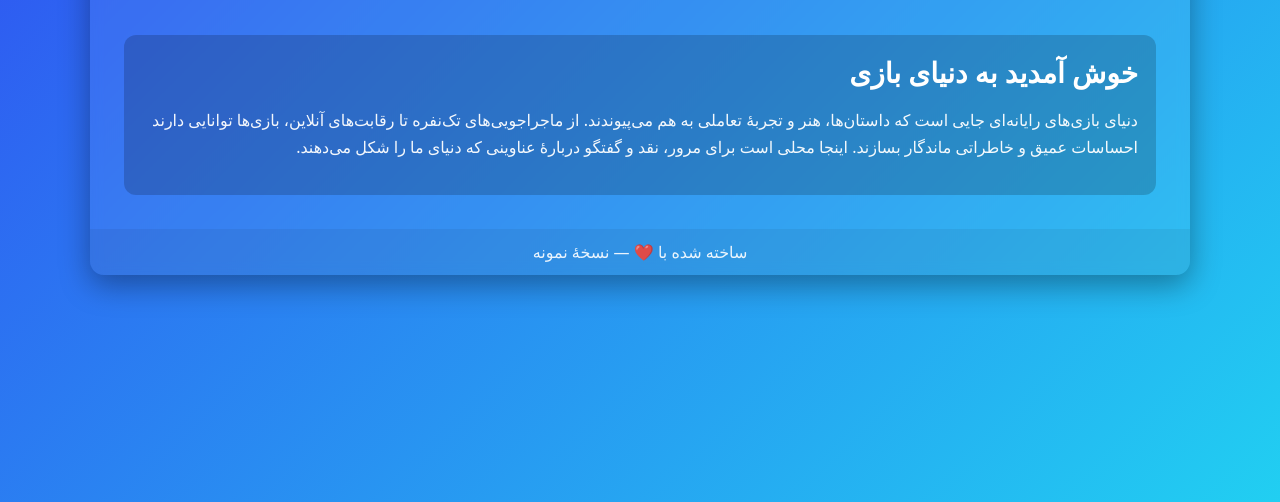
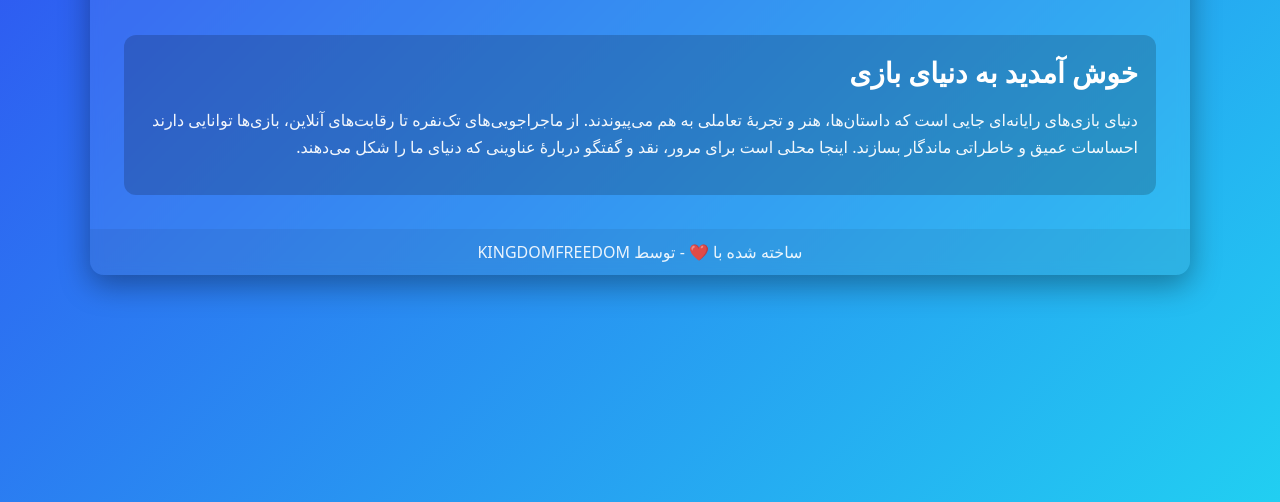
Before and after one commit to KINGDOMFREEDOM7/Sadpipo, a plain HTML site: page index.html in a window 1280 px wide. Shown: the part 298-800 px from the top of the page. Drawn offline with Linux system fonts and the light colour scheme.

Commit message:
Update index.html

```diff
--- a/index.html
+++ b/index.html
@@ -104,7 +104,7 @@
 </main>
 
 <footer>
-  ساخته شده با ❤️ — نسخهٔ نمونه
+ ساخته شده با ❤️ - توسط KINGDOMFREEDOM
 </footer>
 
   </div>  <script>
```
